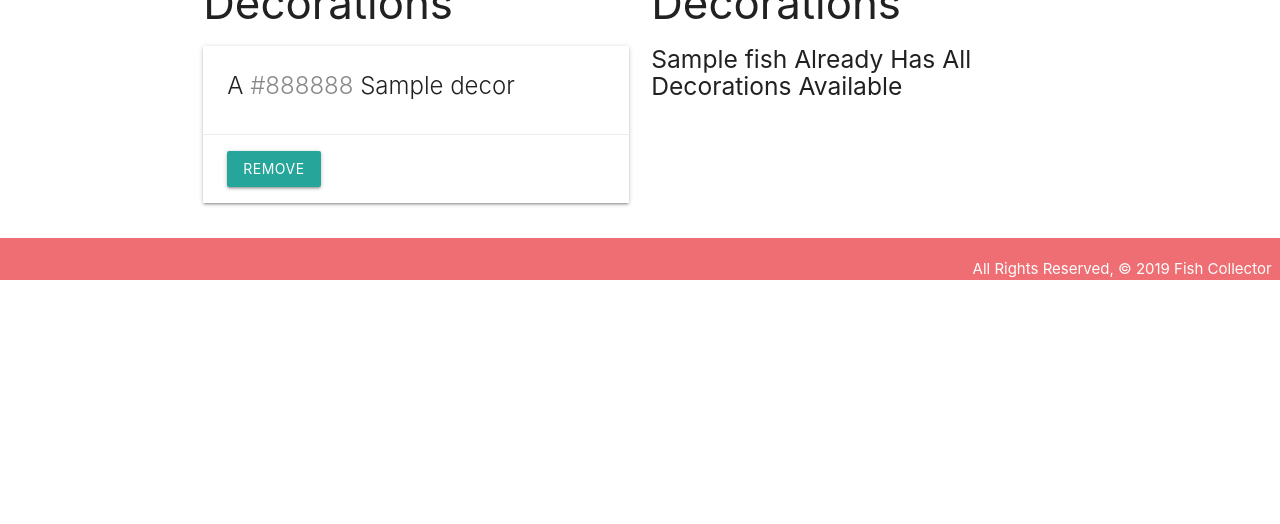
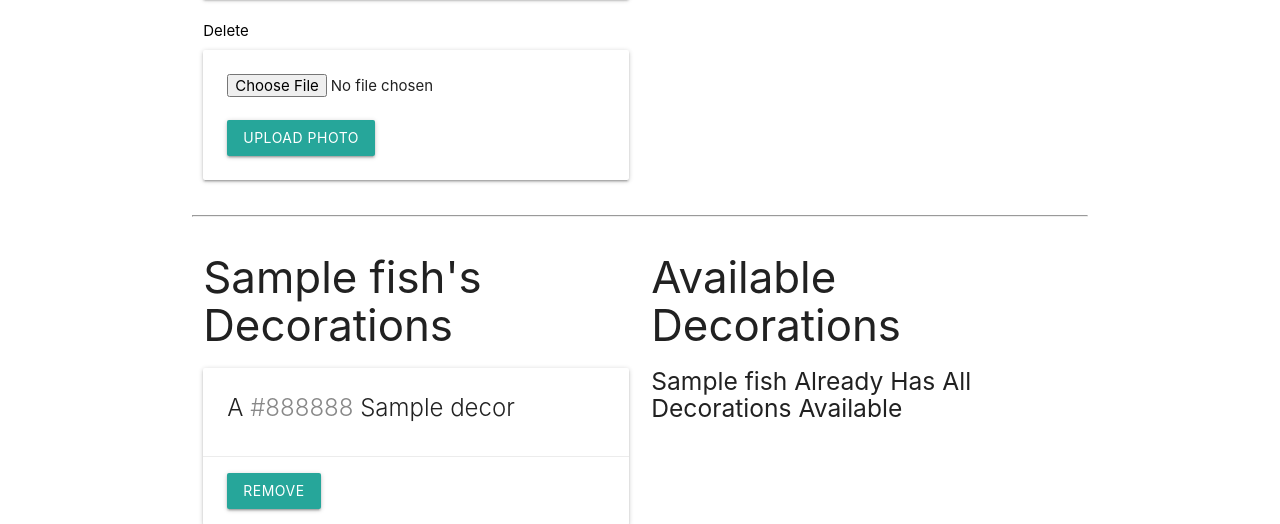
Before and after one commit to calvinfeau/fishcollector, a Django app: page /fish/1/ in a window 1280 px wide. Shown: the part 774-1298 px from the top of the page. Before the commit the page ends 1054 px from the top, so only its background shows below. Run offline with Django 3.2, Linux system fonts and the light colour scheme; tables that the repository leaves empty hold one stand-in row (values such as "Sample post").

Commit message:
add photo and delete photo features

```diff
--- a/main_app/admin.py
+++ b/main_app/admin.py
@@ -1,5 +1,6 @@
 from django.contrib import admin
-from .models import Fish, Feeding
+from .models import Fish, Feeding, Decor, Photo
 # Register your models here.
 admin.site.register(Fish)
 admin.site.register(Feeding)
+admin.site.register(Photo)
--- a/main_app/models.py
+++ b/main_app/models.py
@@ -48,3 +48,10 @@ class Feeding(models.Model):
         return f"{self.get_meal_display()} on {self.date}"
     class Meta:
         ordering = ['-date']
+
+class Photo(models.Model):
+    url = models.CharField(max_length=200)
+    single_fish = models.ForeignKey(Fish, on_delete=models.CASCADE)
+
+    def __str__(self):
+        return f"Photo for single_fish_id: {self.single_fish_id} @{self.url}"
--- a/main_app/templates/fish/detail.html
+++ b/main_app/templates/fish/detail.html
@@ -21,7 +21,19 @@
         <a href="{% url 'fish_delete' single_fish.id %}">Delete</a>
       </div>
     </div>
-  </div>
+    {% for photo in single_fish.photo_set.all %}
+      <img class="responsive-img card-panel" src="{{photo.url}}">
+      <a href="{% url 'photo_delete' single_fish.id photo.id %}">Delete</a>
+    {% empty %}
+      <div class="card-panel teal-text center-align">No Photos Uploaded</div>
+    {% endfor %}
+      <form action="{% url 'add_photo' single_fish.id %}" enctype="multipart/form-data" method="POST" class="card-panel">
+      {% csrf_token %}
+        <input type="file" name="photo-file">
+      <br><br>
+      <input type="submit" class="btn" value="Upload Photo">
+      </form>
+    </div>
   <div class="col s6">
     <form action="{% url 'add_feeding' single_fish.id %}" method="post">
       {% csrf_token %}
--- a/main_app/urls.py
+++ b/main_app/urls.py
@@ -10,6 +10,9 @@ urlpatterns = [
   path('fish/<int:pk>/update/', views.FishUpdate.as_view(), name='fish_update'),
   path('fish/<int:pk>/delete/', views.FishDelete.as_view(), name='fish_delete'),
   path('fish/<int:fish_id>/add_feeding/', views.add_feeding, name='add_feeding'),
+  path('fish/<int:fish_id>/add_photo/', views.add_photo, name='add_photo'),
+  path('fish/<int:fish_id>/delete_photo/<int:photo_id>', views.delete_photo, name='photo_delete'),
+
   path('fish/<int:fish_id>/assoc_decor/<int:decor_id>/', views.assoc_decor, name='assoc_decor'),
   path('fish/<int:fish_id>/remove_decor/<int:decor_id>/', views.remove_decor, name='remove_decor'),
   path('decors/', views.DecorList.as_view(), name='decors_index'),
--- a/main_app/views.py
+++ b/main_app/views.py
@@ -1,9 +1,13 @@
 from django.shortcuts import render, redirect
 from django.views.generic.edit import CreateView, UpdateView, DeleteView
 from django.views.generic import ListView, DetailView
-from .models import Fish, Decor
 from .forms import FeedingForm
+import uuid
+import boto3
+from .models import Fish, Decor, Photo
 
+S3_BASE_URL = 'https://s3-us-west-1.amazonaws.com/'
+BUCKET = 'calvinstorage'
 
 # Create your views here.
 def home(request):
@@ -51,6 +55,30 @@ def remove_decor(request, fish_id, decor_id):
   Fish.objects.get(id=fish_id).decors.remove(decor_id)
   return redirect('detail', fish_id=fish_id)
 
+def delete_photo(request, fish_id, photo_id):
+  Photo.objects.get(pk=photo_id).delete()
+  return redirect('detail', fish_id=fish_id)
+
+def add_photo(request, fish_id):
+    # photo-file was the "name" attribute on the <input type="file">
+    photo_file = request.FILES.get('photo-file', None)
+    if photo_file:
+        s3 = boto3.client('s3')
+        # need a unique "key" for S3 / needs image file extension too
+        key = uuid.uuid4().hex[:6] + photo_file.name[photo_file.name.rfind('.'):]
+        # just in case something goes wrong
+        try:
+            s3.upload_fileobj(photo_file, BUCKET, key)
+            # build the full url string
+            url = f"{S3_BASE_URL}{BUCKET}/{key}"
+            # we can assign to cat_id or cat (if you have a cat object
+            photo = Photo(url=url, single_fish_id=fish_id)
+            print("it's working")
+            photo.save()
+        except:
+            print('An error occurred uploading file to S3')
+    return redirect('detail', fish_id=fish_id)
+
 class FishCreate(CreateView):
   model = Fish
   fields = ['name', 'species', 'description', 'age']
```
Also changed, not shown: main_app/migrations/0004_photo.py (added).
